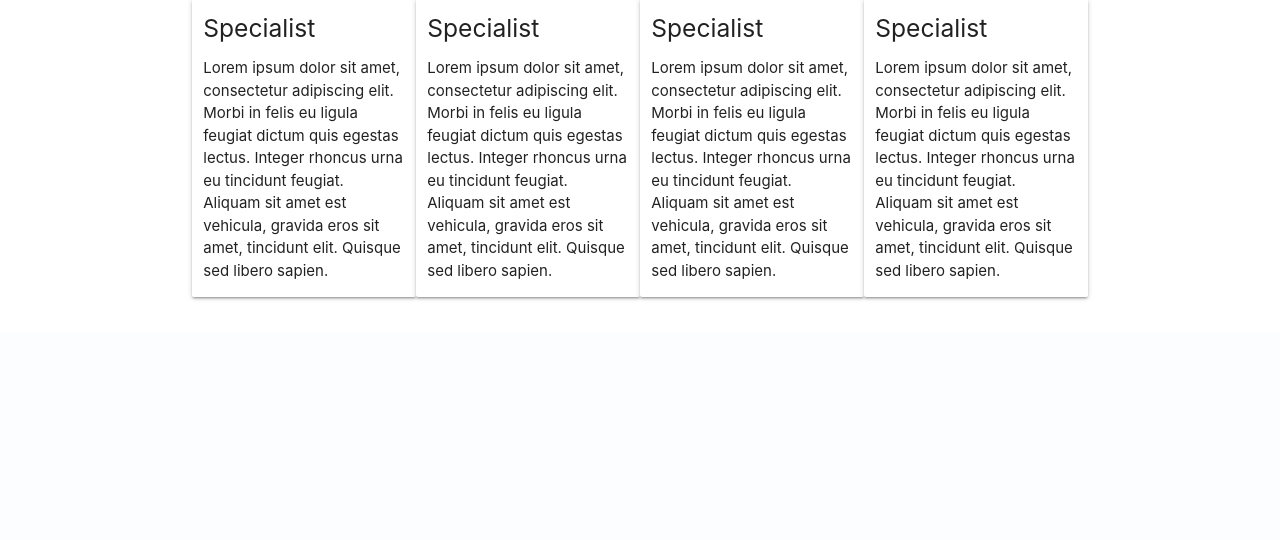
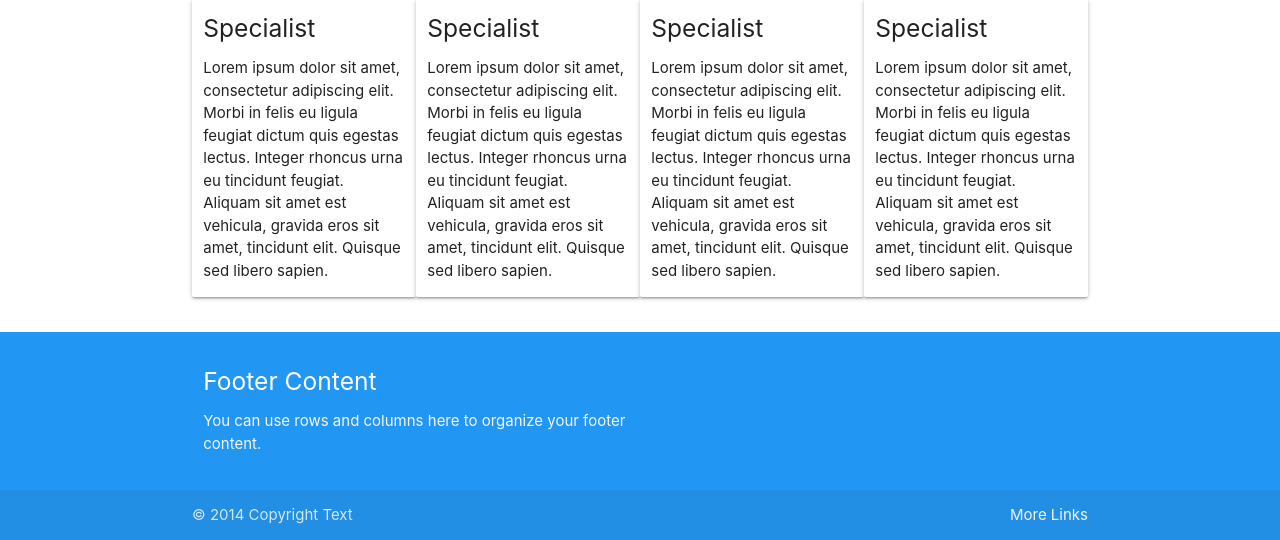
Before and after one commit to Code-Institute-Submissions/milestone_3_project, a Flask app: page /help_page in a window 1280 px wide. Shown: the part 649-1189 px from the top of the page. Before the commit the page ends 949 px from the top, so only its background shows below. Run offline with Flask 2, Linux system fonts and the light colour scheme; some libraries are stand-ins or nearby versions.

Commit message:
Sticky footer element added

```diff
--- a/static/css/styles.css
+++ b/static/css/styles.css
@@ -108,3 +108,15 @@
 .opacity {
     opacity: 0.9;
 }
+
+
+/* footer */
+ body {
+    display: flex;
+    min-height: 100vh;
+    flex-direction: column;
+  }
+
+  main {
+    flex: 1 0 auto;
+  }
--- a/templates/base.html
+++ b/templates/base.html
@@ -92,6 +92,26 @@
     {% endblock %}
 </main>
 
+
+    <footer class="page-footer blue">
+          <div class="container footer">
+            <div class="row">
+              <div class="col l6 s12">
+                <h5 class="white-text">Footer Content</h5>
+                <p class="grey-text text-lighten-4">You can use rows and columns here to organize your footer content.</p>
+              </div>
+
+            </div>
+          </div>
+          <div class="footer-copyright">
+            <div class="container">
+            © 2014 Copyright Text
+            <a class="grey-text text-lighten-4 right" href="#!">More Links</a>
+            </div>
+          </div>
+        </footer>
+
+
 <script src="https://code.jquery.com/jquery-3.5.1.min.js" integrity="sha256-9/aliU8dGd2tb6OSsuzixeV4y/faTqgFtohetphbbj0=" crossorigin="anonymous"></script>
 <script src="https://cdnjs.cloudflare.com/ajax/libs/materialize/1.0.0/js/materialize.min.js"></script>
 <script src="{{ url_for('static', filename='js/script.js') }}"></script>
```
